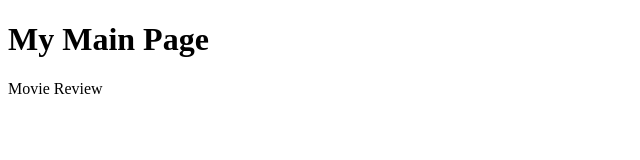
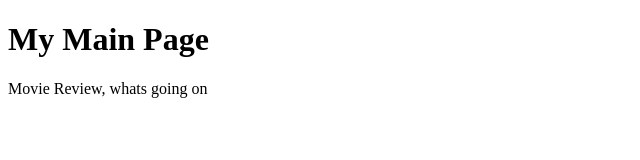
Before and after one commit to buzzedison/portfolio, a plain HTML site: page index.html in a window 1280 px wide. Shown: the whole page, without its empty margins (0-640 px from the left). Drawn offline with Linux system fonts and the light colour scheme.

Commit message:
Update index.html

```diff
--- a/index.html
+++ b/index.html
@@ -8,7 +8,7 @@
 </head>
 <body>
     <h1> My Main Page</h1>
-    <p> Movie Review </p>
+    <p> Movie Review, whats going on </p>
 
 </body>
 </html>
```
